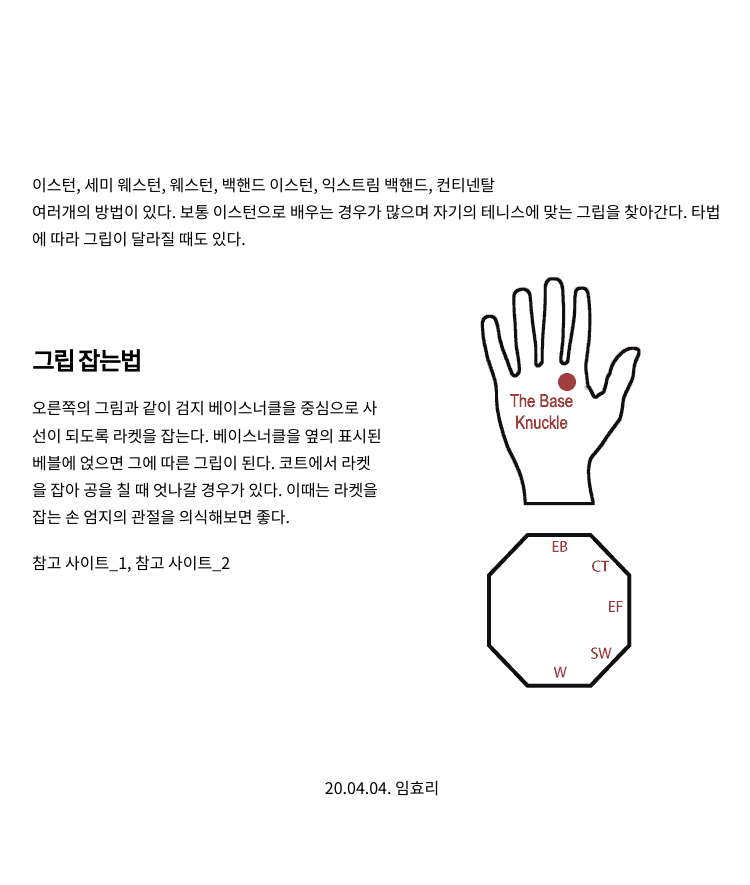
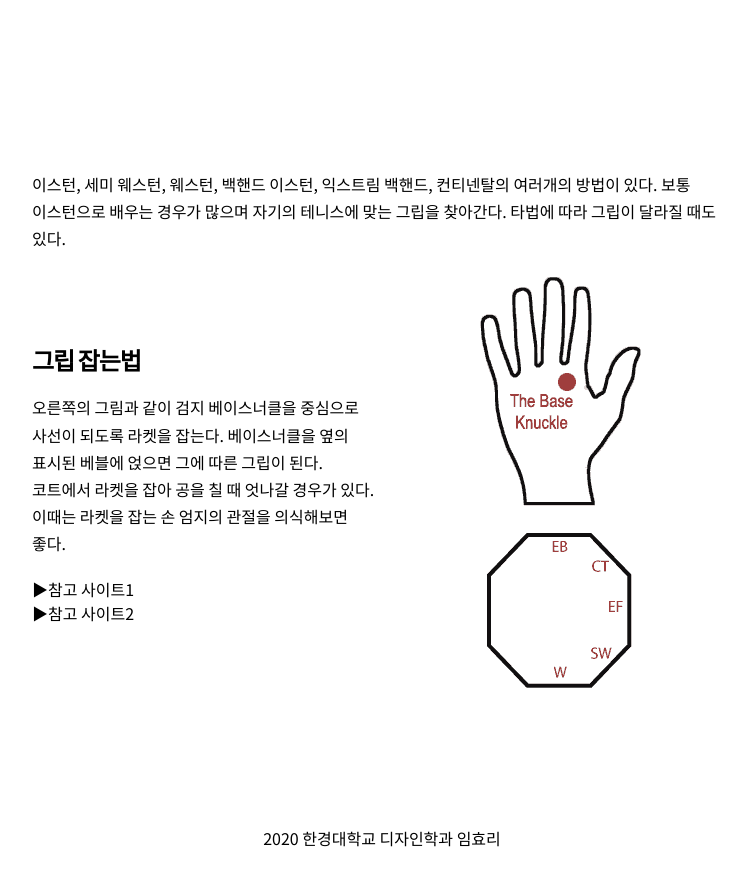
Before and after one commit to limhyori/2020-2-2.dpub, a plain HTML site: page index.html in a window 1280 px wide. Shown: the part 149-1034 px from the top of the page, without its empty margins (258-1008 px from the left). Drawn offline with Linux system fonts and the light colour scheme.

Commit message:
Add files via upload

```diff
--- a/index.html
+++ b/index.html
@@ -14,7 +14,7 @@
 	p{margin-bottom: 20px; line-height: 1.7;
 			font-weight: 200
 			word-spacing-1px; margin-top: 20px;}
-	footer{height: 300px; margin-top:200px;}
+	footer{height: 150px; margin-top:200px;}
 	footer p{text-align: center;}
 	div{width: 350px; margin-top: -400px;}
 	img{margin-left: 400px;}
@@ -25,6 +25,7 @@
 			word-spacing:-1px;
 			letter-spacing: -1px;}
 	a{text-decoration:none; color: black;}
+	.word-break{word-break: keep-all;}
 	</style>
 </head>
 <body>
@@ -32,16 +33,16 @@
 		<h1>테니스 그립</h1>
 	</header>
 	<section>
-		<p>
-		이스턴, 세미 웨스턴, 웨스턴, 백핸드 이스턴, 익스트림 백핸드, 컨티넨탈<br>
+		<p class="word-break">
+		이스턴, 세미 웨스턴, 웨스턴, 백핸드 이스턴, 익스트림 백핸드, 컨티넨탈의
 		여러개의 방법이 있다. 보통 이스턴으로 배우는 경우가 많으며 자기의 테니스에 맞는 그립을 찾아간다. 타법에 따라 그립이 달라질 때도 있다.</p>
 	</section>
-	<section>
+	<section class="word-break">
 		<img src="img2.gif">
 		<div><h2>그립 잡는법</h2>
-		<p>오른쪽의 그림과 같이 검지 베이스너클을 중심으로 사선이 되도록 라켓을 잡는다. 베이스너클을 옆의 표시된 베블에 얹으면 그에 따른 그립이 된다. 코트에서 라켓을 잡아 공을 칠 때 엇나갈 경우가 있다. 이때는 라켓을 잡는 손 엄지의 관절을 의식해보면 좋다.</p> <a href="https://m.post.naver.com/viewer/postView.nhn?volumeNo=1019613&memberNo=934&vType=VERTICAL" target="_new">참고 사이트_1,</a><a href="https://blog.naver.com/rlaxoghd1515/221614782309"target="_new">
-		 참고 사이트_2</a></p></div>
+		<p>오른쪽의 그림과 같이 검지 베이스너클을 중심으로 사선이 되도록 라켓을 잡는다. 베이스너클을 옆의 표시된 베블에 얹으면 그에 따른 그립이 된다. 코트에서 라켓을 잡아 공을 칠 때 엇나갈 경우가 있다. 이때는 라켓을 잡는 손 엄지의 관절을 의식해보면 좋다.</p> <a href="https://m.post.naver.com/viewer/postView.nhn?volumeNo=1019613&memberNo=934&vType=VERTICAL" target="_new">▶참고 사이트1</a><br><a href="https://blog.naver.com/rlaxoghd1515/221614782309"target="_new">
+		 ▶참고 사이트2</a></p></div>
 	</section>
-	<footer><p>20.04.04. 임효리</p></footer>
+	<footer><p>2020 한경대학교 디자인학과 임효리</p></footer>
 </body>
 </html>
```
